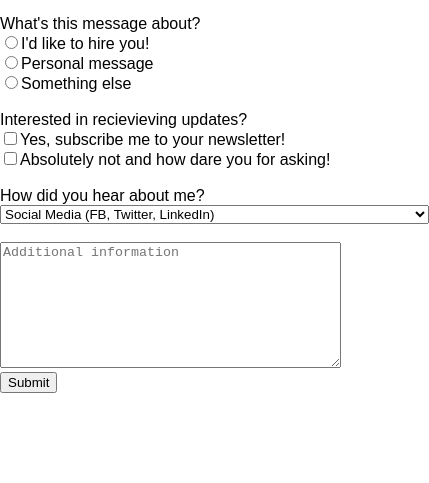
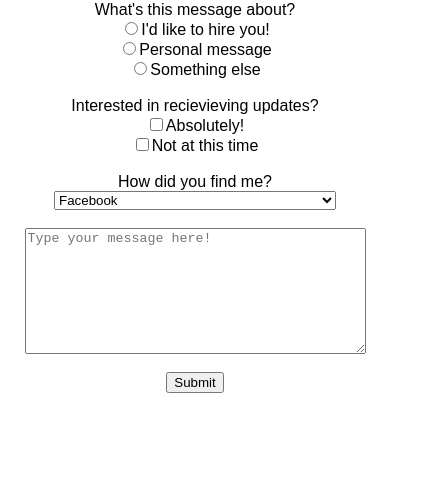
Before and after one commit to extratoristrial/jmkphoto, a website: page contact/index.html in a window 390 px wide. Shown: the part 281-764 px from the top of the page, 429 px wide, since content can reach past the window. Drawn offline with Linux system fonts and the light colour scheme; a web font is replaced by a local one.

Commit message:
adjusted responsive stuff

```diff
--- a/contact/index.html
+++ b/contact/index.html
@@ -23,6 +23,7 @@
     <a href="../index.html">Home</a>
     <a href="../about/index.html">About</a>
     <a href="../portfolio/index.html">Portfolio</a>
+    <a href="./index.html">Contact</a>
     </div>
 
 <!-- Title placed over image here, center -->
@@ -33,7 +34,6 @@
 <div id="container">
 
     <div id="contact">
-    <h1>Get in Touch</h1>
     <form action="https://formspree.io/" method="POST">
 
         <div>
@@ -50,31 +50,28 @@
         </label></div><br>
 
         <div><label for="subscribe">Interested in recievieving updates? <br>
-    <input type="checkbox" name="optin" value="trusting">Yes, subscribe me to your newsletter! <br>
-    <input type="checkbox" name="optout" value="skeptical">Absolutely not and how dare you for asking!<br>
+        <input type="checkbox" name="optin" value="trusting">Absolutely!<br>
+        <input type="checkbox" name="optout" value="skeptical">Not at this time<br>
         </label></div><br>
 
-    <div><label for="marketing">How did you hear about me?</label><br>
+        <div><label for="marketing">How did you find me?</label><br>
         <select name="marketing">
-      <optgroup label="Online">
-        <option value="social">Social Media (FB, Twitter, LinkedIn)</option>
-        <option value="github">Affiliates (Spinning Thoughts, Splice Magazine, I Heart Media, etc)</option>
-        <option value="search">Search Engine</option>
-        <option value="email">Email</option>
-      </optgroup>
-      <optgroup label="In-Person">
-        <option value="networking">We met at a networking event</option>
+            <option value="facebook">Facebook</option>
+            <option value="twitter">Twitter</option>
+            <option value="instagram">Instagram</option>
+            <option value="previous-work">Affiliate (Splice Magazine/I Heart Media/etc)</option>
+            <option value="search">Google</option>
+            <option value="networking">In-person</option>
             <option value="referral">Personal referral</option>
-        <option value="random">We met somewhere else</option>
-      </optgroup>
         <option value="other">Other</option>
         </select></div><br>
 
-    <textarea name="user_message" rows="8" cols="40"     accesskey="" placeholder="Additional information"></textarea> <br>
+    <textarea name="user_message" rows="8" cols="40"     accesskey="" placeholder="Type your message here!"></textarea> <br>
     <input type="submit">
 
     </form>
     </div>
+
 </div>
 
 <div id="footer">
--- a/css/style.css
+++ b/css/style.css
@@ -7,7 +7,7 @@ body {
     grid-template-areas: "Header"
     "Content"
     "Footer";
-    grid-template-rows: min-content auto min-content;
+    grid-template-rows: 10% auto 10%;
     height: 100vh;
 }
 
@@ -17,6 +17,7 @@ h1 {
 }
 
 #header {
+    grid-area: Header;
     display: flex;
     flex-direction: column;
     align-items: center;
@@ -42,9 +43,6 @@ a:hover {
     display: block;
 }
 
-#nav {
-    grid-area: Navigation;
-}
 
 #container {
     grid-area: Content;
@@ -59,8 +57,6 @@ a:hover {
     flex-direction: column;
     align-content: center;
     align-items: center;
-    padding-left: 15%;
-    padding-right: 15%;
     text-align: center;
 }
 
@@ -75,7 +71,15 @@ a:hover {
 }
 
 #contact {
-    display: grid;
+    margin-top: 10px;
+    padding: 10px;
+}
+
+form {
+    display: flex;
+    flex-direction: column;
+    align-items: center;
+    text-align: center;
 }
 
 .carousel-item {
@@ -106,3 +110,23 @@ a:hover {
     padding-left: 10px;
     padding-right: 10px;
 }
+
+#about {
+    display: flex;
+    flex-direction: column;
+    align-content: center;
+    align-items: center;
+    padding-left: 15%;
+    padding-right: 15%;
+    text-align: center;
+}
+
+#about a {
+    font-weight: bold;
+}
+
+#about img {
+    padding: 5px;
+    display: block;
+
+}
```
Also changed, not shown: about/index.html (+1 -0 lines), index.html (+1 -0 lines), portfolio/index.html (+5 -0 lines), dist/about/index.html, dist/contact/index.html, dist/index.html, dist/portfolio/index.html, 2 other files. Lines whose indentation alone changed are shown as unchanged.
